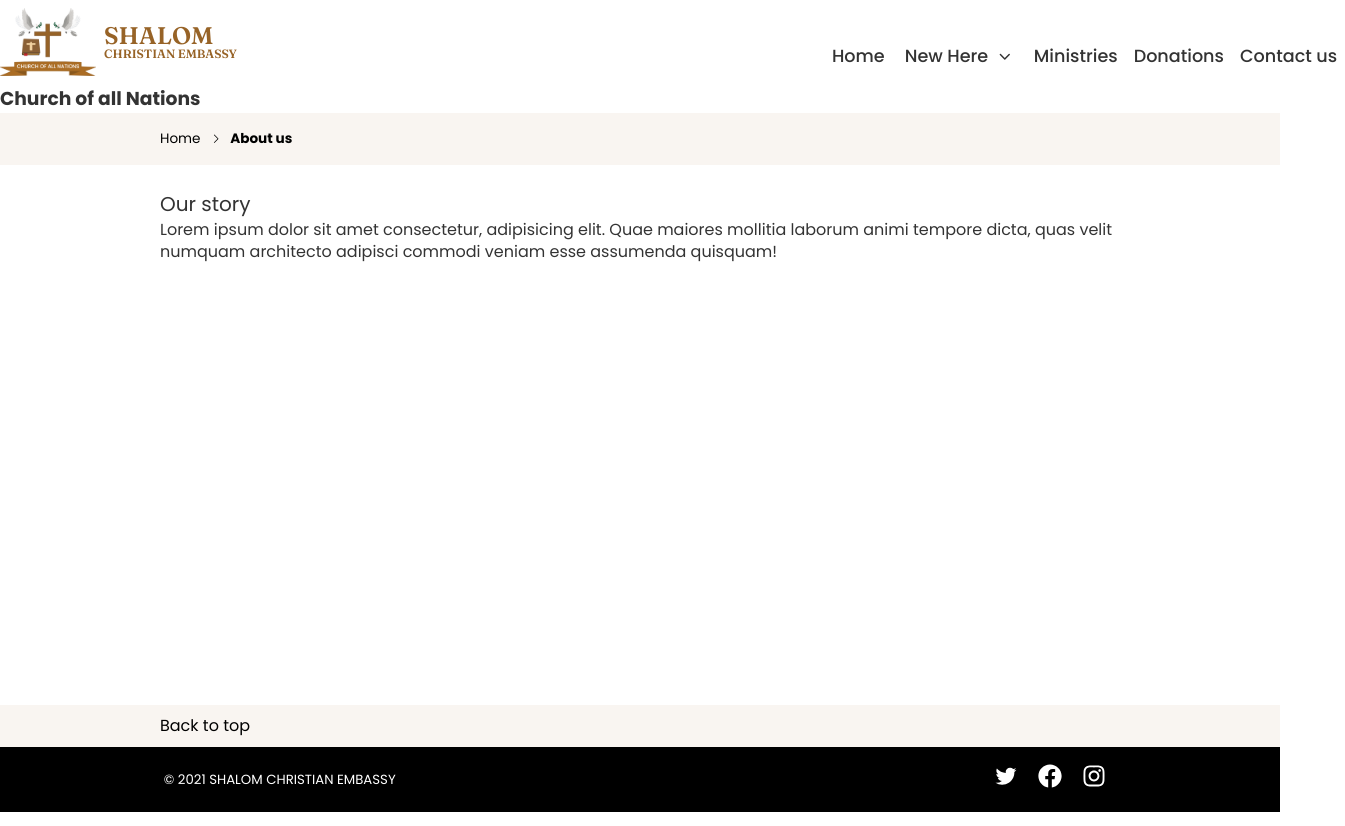
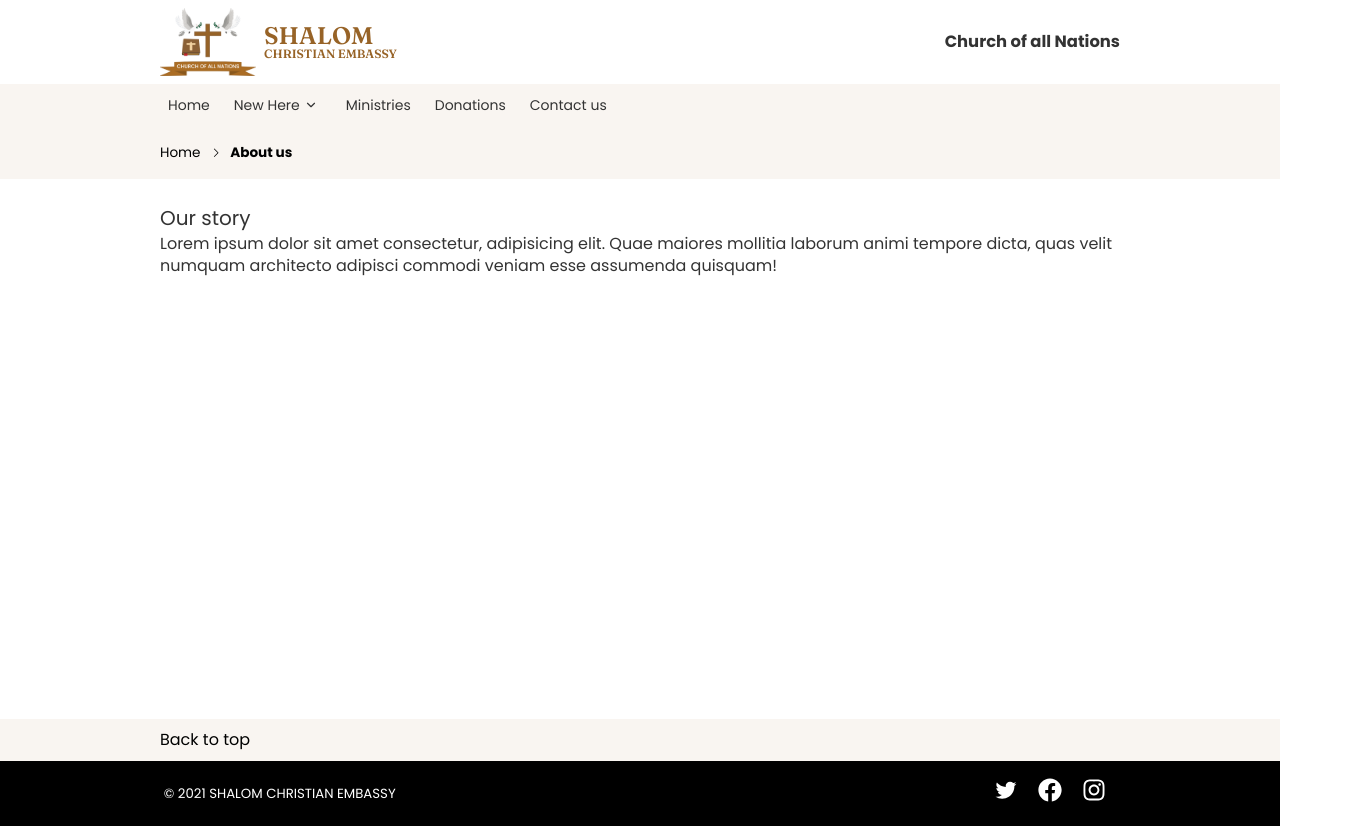
Before and after one commit to clintsayshi/shalom-ce, a Gatsby site: page /about in a window 1280 px wide. Shown: the whole page, 1345 px wide, since content can reach past the window. Built offline with nearby package versions, Linux system fonts and the light colour scheme; Gatsby itself is replaced by a stand-in of ours.

Commit message:
moved nav links to the second line

```diff
--- a/src/components/header.module.scss
+++ b/src/components/header.module.scss
@@ -1,20 +1,33 @@
 .header {
   position: relative;
+  font-size: 14px !important;
 }
 
 .navbar {
   display: flex;
-  justify-content: space-between;
-  align-items: center;
+  //justify-content: space-between;
+  //align-items: center;
+  flex-direction: column;
   position: relative;
 
   @media (min-width: 600px) {
     position: relative;
-    flex-direction: row;
+    //flex-direction: row;
   }
 
   @media screen and (min-width: 1024px) {
   }
+}
+
+.top {
+  display: flex;
+  justify-content: space-between;
+  align-items: center;
+}
+
+.bottom {
+  //border: 1px dotted blue;
+  background: rgba(151, 99, 39, 0.062);
 }
 
 .brand__logo {
@@ -67,6 +80,14 @@
   }
 }
 
+#slogan {
+  display: none;
+
+  @media (min-width: 600px) {
+    display: block;
+  }
+}
+
 .navbarMobileToggle {
   font-size: 2rem;
   color: #333333;
@@ -84,13 +105,14 @@
 .navbarLinks {
   display: none;
   flex-direction: column;
-  align-items: center;
+  //align-items: center;
   list-style: none;
   position: absolute;
   top: 100%;
-  right: 0;
-  left: 0;
-  padding: 1rem 0;
+  right: 2.5%;
+  left: 2.5%;
+  padding: 1.5rem 0;
+  padding: 1.5rem 2rem;
 
   background: white;
   color: black;
@@ -98,11 +120,18 @@
   transition: 0.33s ease-in-out;
 
   @media screen and (min-width: 600px) {
+    background: none;
     padding: 0;
     flex-direction: row;
     width: max-content;
     display: flex;
+    align-items: center;
     position: relative;
+    top: 0;
+    left: 0;
+    right: 0;
+    bottom: 0;
+    padding: 0;
   }
   @media screen and (min-width: 769px) {
     width: max-content;
@@ -114,26 +143,33 @@
   }
 }
 
-.lin{
+.link {
   position: initial;
 }
 
 .navbarLink {
   position: relative;
-  margin: 0.2rem auto;
+  margin: 0.2rem 0;
   padding: 0.5rem;
-  font-size: 1rem;
-  font-weight: 500;
+  padding-left: 0;
+  font-size: 16px;
+  font-weight: 400;
+  color: #333333;
 
   @media screen and (min-width: 600px) {
-    margin: 1rem 0;
+    margin-right: 0.5rem;
+    padding: 0.5rem 0.5rem;
+
+    &:nth-last-child(1) {
+      margin-right: 0;
+    }
   }
 
   @media screen and (min-width: 769px) {
-    font-size: 1.25rem;
+    font-size: 14px;
   }
   @media screen and (min-width: 1025px) {
-    font-size: 1.1rem;
+    font-size: 14px;
   }
 }
 
@@ -149,7 +185,7 @@
 #navlink_with_dropdown {
   border: none;
   background: none;
-  margin: 0 auto;
+  margin: 0;
   display: flex;
   justify-content: center;
   align-items: center;
@@ -157,21 +193,22 @@
   & > * {
     font-size: 1rem;
     font-family: "poppins", "sans-serif";
-    font-weight: 500;
+    font-weight: 400;
     line-height: 1.4;
     padding: 0;
     margin: 0 0.25rem;
+    margin-left: 0;
     color: #333333;
   }
 
   @media screen and (min-width: 769px) {
     & > * {
-      font-size: 1.25rem;
+      font-size: 14px;
     }
   }
   @media screen and (min-width: 769px) {
     & > * {
-      font-size: 1.1rem;
+      font-size: 14px;
     }
   }
 }
@@ -181,10 +218,13 @@
   list-style: none;
   position: relative;
   flex-direction: column;
+  padding-top: 0.25rem;
+  margin: 0;
   width: 100%;
 
   @media screen and (min-width: 600px) {
     position: absolute;
+    padding-top: 0;
     min-width: 150px;
     background-color: white;
     width: max-content;
@@ -195,9 +235,11 @@
 }
 
 .dropdownMenu .navbarLink {
-  font-size: 1rem;
+  //border: 1px dotted blue;
+  font-size: 14px;
   font-weight: 400;
-  padding: 0.65rem 0;
+  padding: 0.5rem 0;
+  margin: 0;
   border-bottom: 1px solid #3333;
 
   &:hover {
@@ -209,9 +251,12 @@
   @media screen and (min-width: 768px) {
     border: 1px solid #3333;
     margin: 0 !important;
-    padding: 1rem;
+    padding: 0.65rem 1rem;
     font-size: 1rem;
     width: 100%;
+  }
+  @media screen and (min-width: 768px) {
+    font-size: 14px;
   }
 }
 
```
